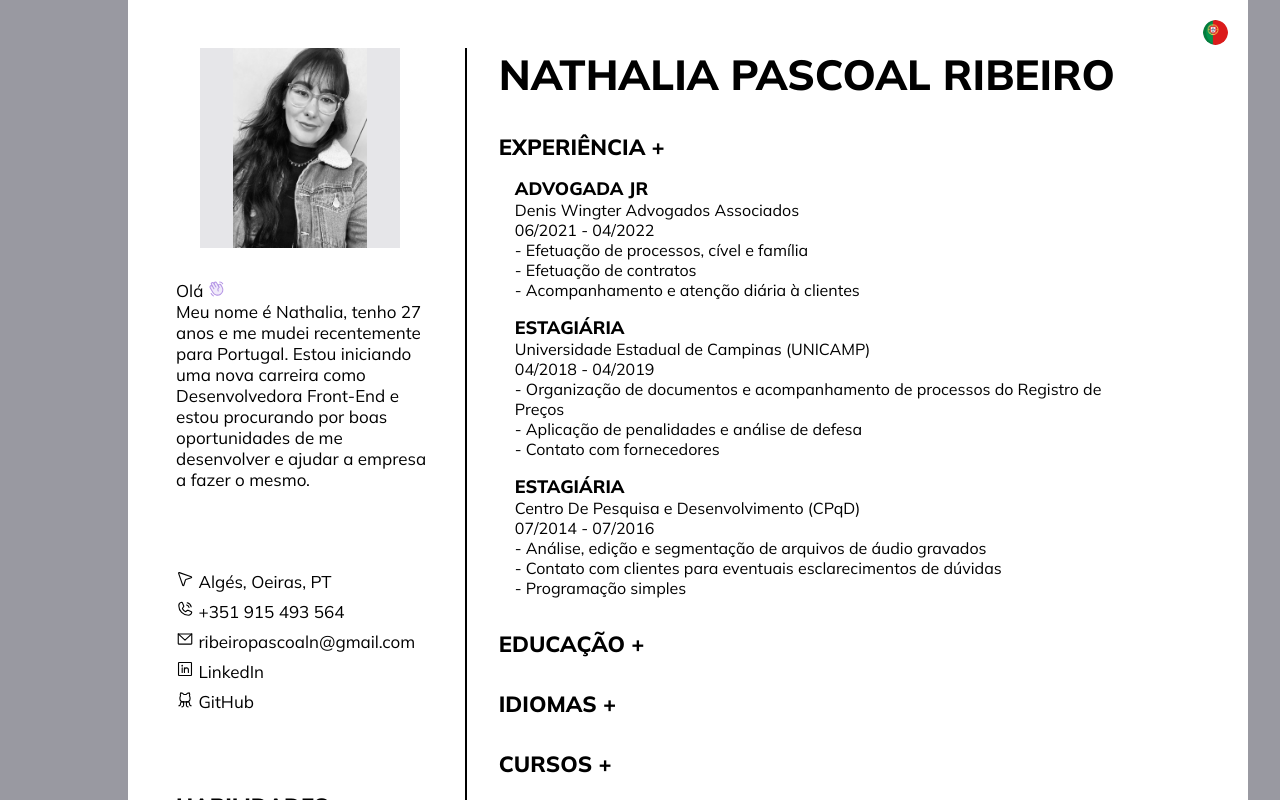
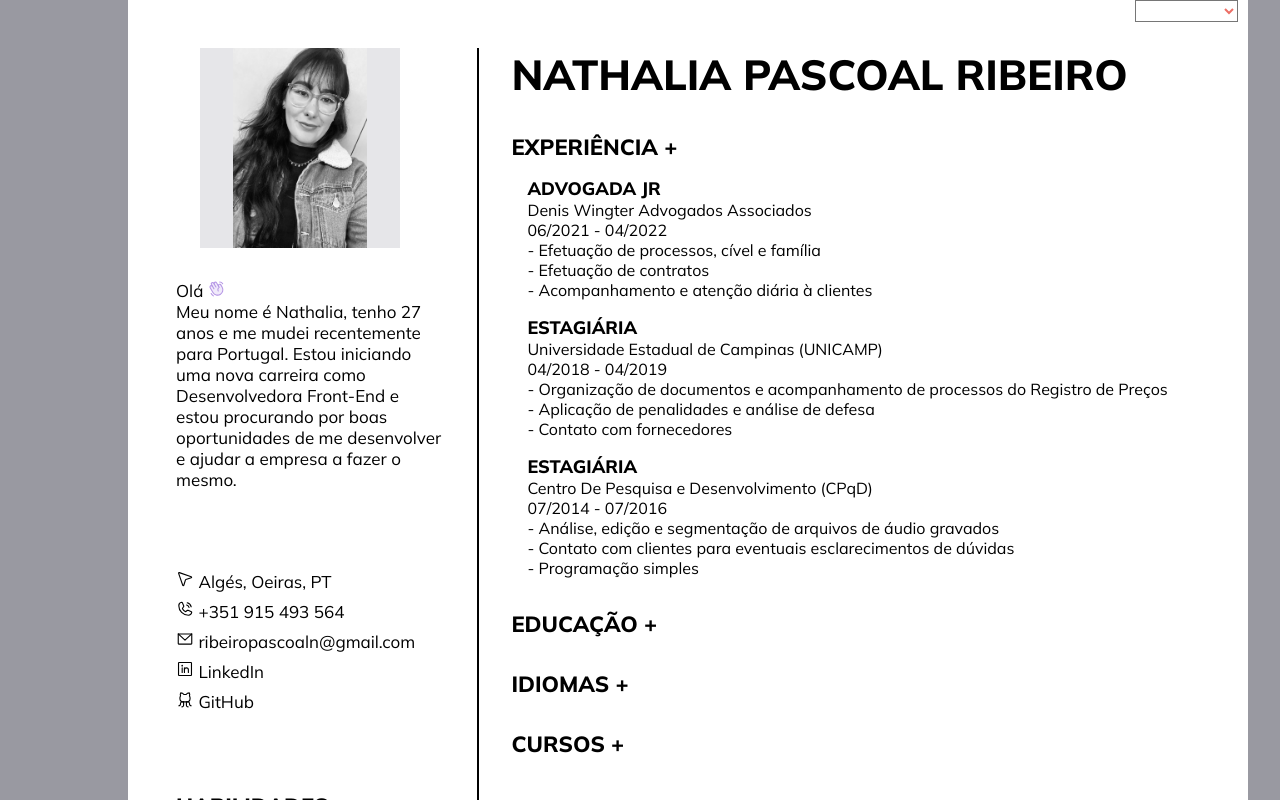
Before and after one commit to npribeiro/resume, a React (Vite) app: page / in a window 1280 px wide. Shown: the top 800 px of the page. Built offline with nearby package versions, Linux system fonts and the light colour scheme.

Commit message:
modified:   src/components/languageSwitch/LanguageSwitch.module.css 	modified:   src/pages/Home/home.tsx 	modified:   src/pages/Home/styles.ts

```diff
--- a/src/components/languageSwitch/LanguageSwitch.module.css
+++ b/src/components/languageSwitch/LanguageSwitch.module.css
@@ -1,36 +1,41 @@
-.select {
-  display: flex;
-
-  border: none;
-  border-radius: 50%;
-  background-repeat: no-repeat;
-  background-size: cover;
-  background-position: center;
-  width: 25px;
-  height: 25px;
-  transition: background-image 0.3s ease-in-out;
-  margin-top: 20px;
-  margin-right: 20px;
-
-  appearance: none;
-  color: transparent;
+.custom-select {
+  position: relative;
+  color: #fff;
 }
 
-.option {
-  font-size: 14px;
-  font-family: 'Mulish', sans-serif;
-  color: #000000;
+select {
+  display: flex;
+  position: absolute;
+  right: 0;
+  top: 0;
 
-  height: 50px;
-  padding: 15px;
+  margin: 0 10px 0 0;
+  color: #ec6f66;
+  width: auto;
+  padding: 10px;
+  height: 10px;
+  cursor: pointer;
+  background: url(http://sharpik.com/wip/cuteselect/arrow.png) 295px 12px
+    no-repeat;
+
+  @media (max-width: 720px) {
+    right: 27%;
+  }
 }
 
-.option:hover {
-  color: #b596e5;
+select option {
+  background-color: white;
+  color: gray;
+  width: 310px;
+  padding: 10px 15px;
+  height: 20px;
+  cursor: pointer;
 }
 
-.custom-select {
-  position: relative;
+select option:hover {
+  padding-left: 25px;
+  width: 270px;
+  color: #ec6f66;
 }
 
 .en {
--- a/src/pages/Home/home.tsx
+++ b/src/pages/Home/home.tsx
@@ -47,6 +47,7 @@ export function Home() {
 
   return (
     <HomeContainer>
+      <LanguageSwitch />
       <PersonalCard>
         <ImageContainer>
           <img src={Foto} alt="" />
@@ -109,7 +110,6 @@ export function Home() {
         <Language />
         <Courses />
       </InfoContainer>
-      <LanguageSwitch />
     </HomeContainer>
   )
 }
--- a/src/pages/Home/styles.ts
+++ b/src/pages/Home/styles.ts
@@ -16,6 +16,9 @@ export const HomeContainer = styled.div`
   @media (max-width: 720px) {
     flex-direction: column;
     align-items: center;
+    justify-content: center;
+    margin-left: 1rem;
+    left: 40%;
   }
 `
 export const PersonalCard = styled.div`
@@ -68,6 +71,11 @@ export const ImageContainer = styled.div`
       transform: scale(1.3);
     }
   }
+
+  @media (max-width: 720px) {
+    align-items: center;
+    margin-left: 2.2rem;
+  }
 `
 
 export const InfoContainer = styled.section`
@@ -92,10 +100,41 @@ export const InfoContainer = styled.section`
       color: ${({ theme }) => theme['base-violet']};
     }
   }
+
+  @media (max-width: 720px) {
+    width: 22rem;
+    height: 100%;
+
+    padding-top: 2rem;
+    padding-left: 3rem;
+    padding-bottom: 2rem;
+    padding-right: 1rem;
+
+    display: flex;
+    flex-direction: column;
+    gap: 32px;
+    background-color: ${({ theme }) => theme['base-profile']};
+
+    h1 {
+      font-size: 30px;
+      text-align: center;
+      :hover {
+        color: ${({ theme }) => theme['base-violet']};
+      }
+    }
+  }
 `
 
 export const Divider = styled.div`
   border-left: 2px solid black;
   height: 75rem;
   margin: 3rem 1rem 3rem 1rem;
+
+  @media (max-width: 720px) {
+    border-left: 0px solid black;
+    border-bottom: 2px solid black;
+    height: 1px;
+    width: 300px;
+    margin: 2rem 0rem 2rem 2rem;
+  }
 `
```
